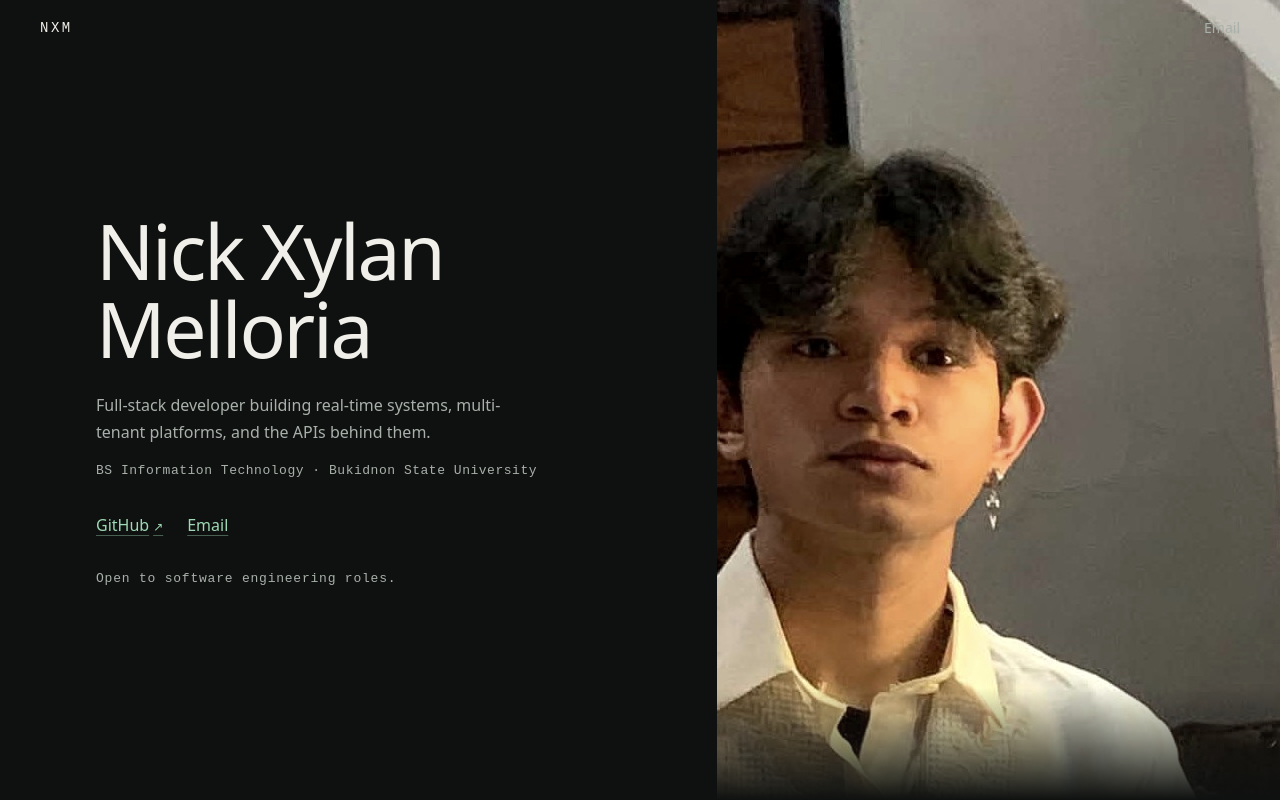
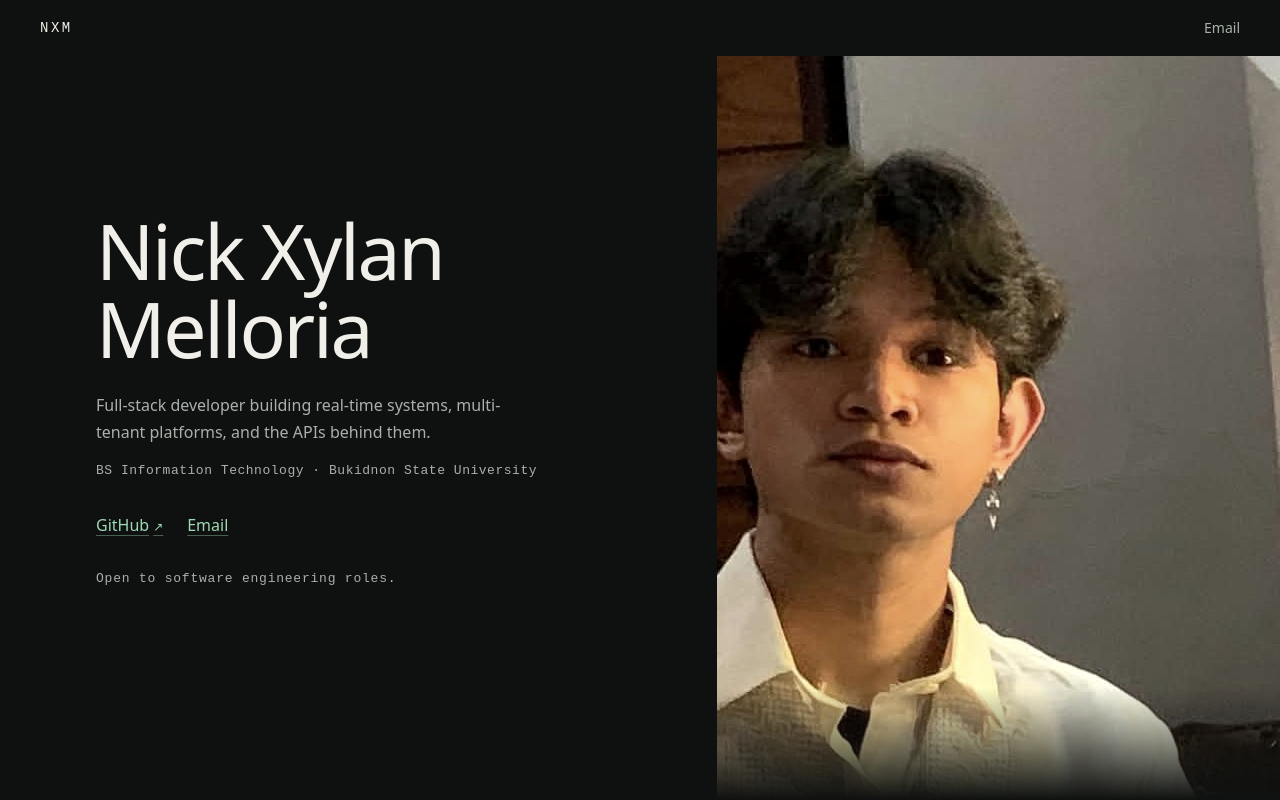
Before and after one commit to FiereEinar/personal-portfolio, a React (Vite) app: page / in a window 1280 px wide. Built offline with nearby package versions, Linux system fonts and the light colour scheme.

Commit message:
fix: keep nav opaque at top

```diff
--- a/src/components/Nav.tsx
+++ b/src/components/Nav.tsx
@@ -15,7 +15,7 @@ export default function Nav() {
     <nav
       aria-label="Primary"
       data-scrolled={scrolled ? "true" : "false"}
-      className="fixed inset-x-0 top-0 z-50 h-14 border-b border-transparent bg-transparent transition-colors duration-[120ms] data-[scrolled=true]:border-line data-[scrolled=true]:bg-bg"
+      className="fixed inset-x-0 top-0 z-50 h-14 border-b border-transparent bg-bg transition-colors duration-[120ms] data-[scrolled=true]:border-line"
     >
       <div className="flex h-full items-center justify-between px-6 mid:px-10">
         <a
```
